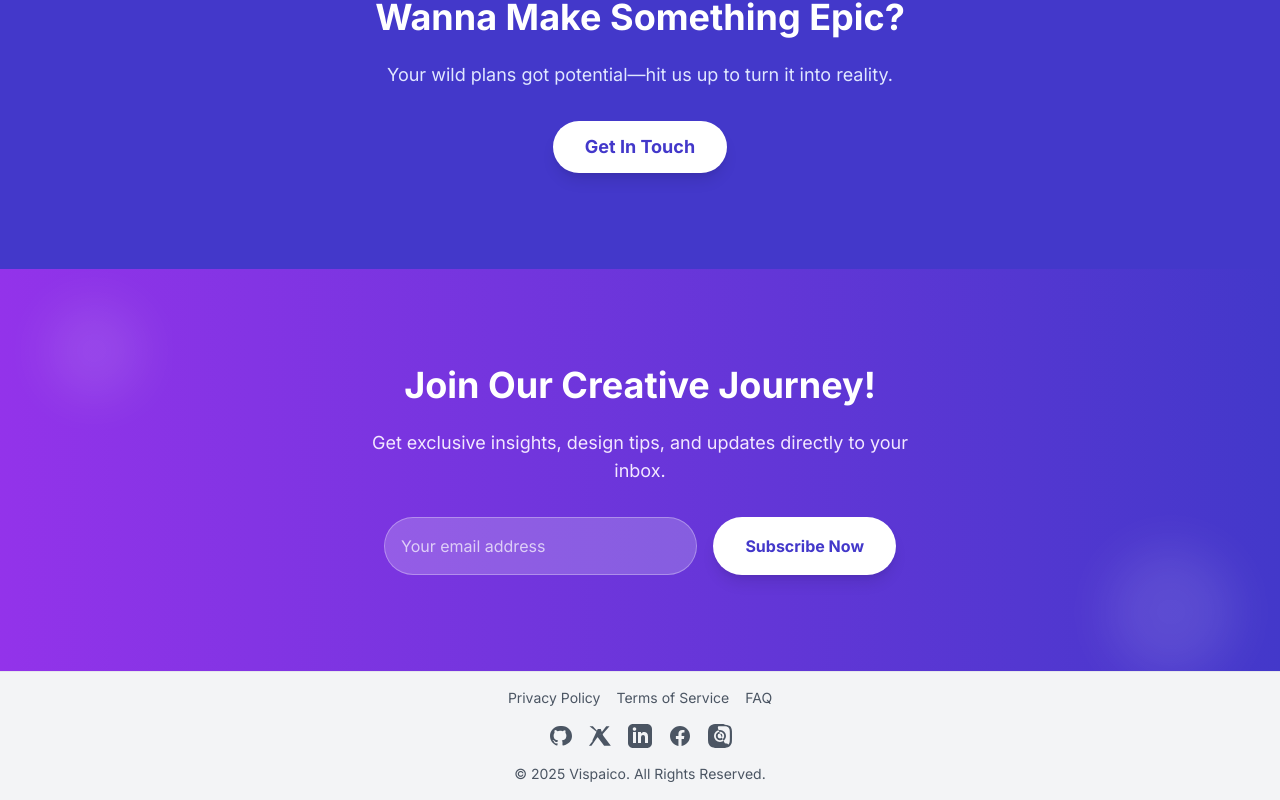
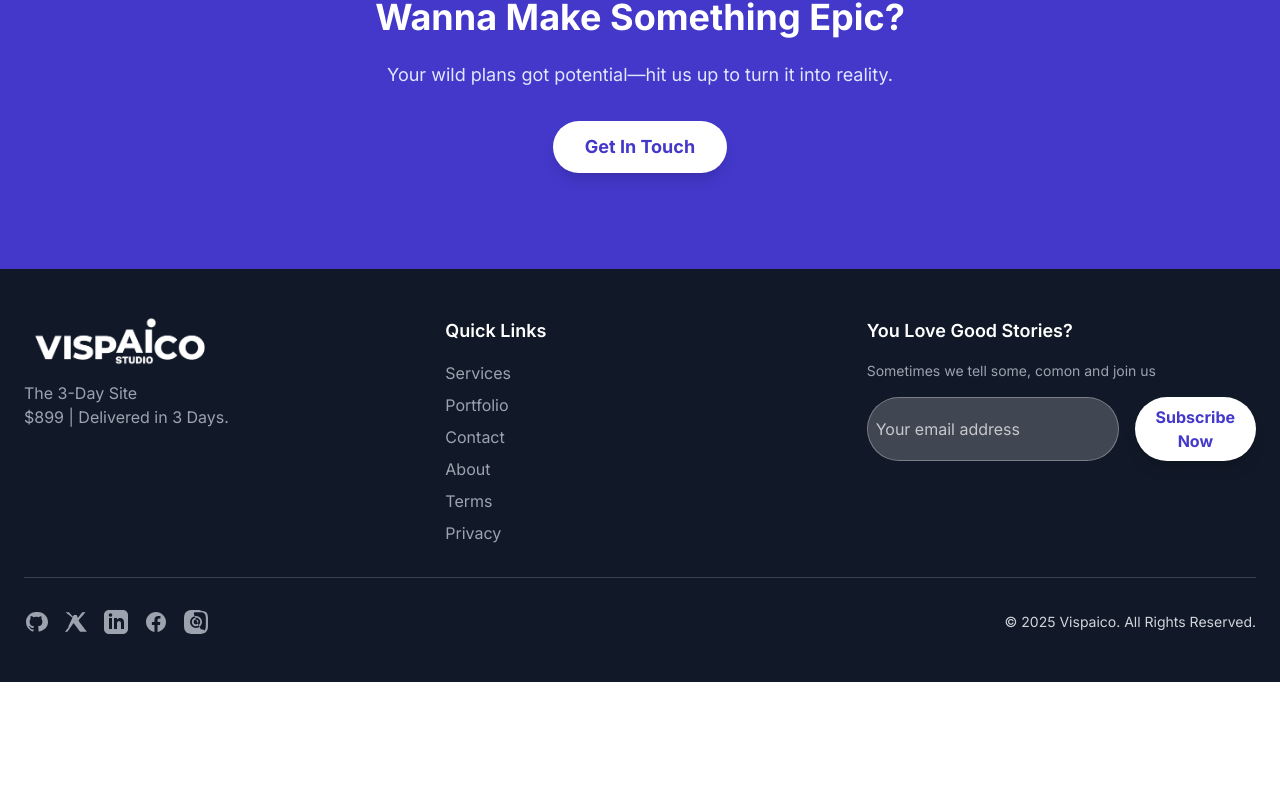
Before and after one commit to Vispaico/vispaico-frontend, a Next.js app: page / in a window 1280 px wide. Shown: the part 3981-4781 px from the top of the page. After the commit the page ends 4663 px from the top, so only its background shows below. Built offline with nearby package versions, Linux system fonts and the light colour scheme; no server answers.

Commit message:
Footer additions

```diff
--- a/src/app/page.tsx
+++ b/src/app/page.tsx
@@ -9,7 +9,6 @@ import HomeFeaturedWork from '@/components/HomeFeaturedWork';
 import HomeProcessHighlight from '@/components/HomeProcessHighlight';
 import HomeTrustBlock from '@/components/HomeTrustBlock';
 import HomeContactCTA from '@/components/HomeContactCTA';
-import Newsletter from '@/components/Newsletter';
 // --------------------------------------------
 
 export default function Home() {
@@ -35,7 +34,6 @@ export default function Home() {
       <HomeProcessHighlight />
       <HomeTrustBlock />
       <HomeContactCTA />
-      <Newsletter />
       {/* ---------------------------------------------------- */}
 
     </> // End Root Fragment
--- a/src/components/Footer.tsx
+++ b/src/components/Footer.tsx
@@ -1,5 +1,7 @@
 import React from 'react';
 import Link from 'next/link';
+import Image from 'next/image';
+import Newsletter from '@/components/Newsletter';
 
 interface FooterProps {
     siteTitle?: string;
@@ -7,47 +9,57 @@ interface FooterProps {
 
 const Footer: React.FC<FooterProps> = ({ siteTitle = "VispaiCo" }) => {
     return (
-        <footer className="bg-gray-100 dark:bg-gray-800 border-t border-gray-200 dark:border-gray-700">
-            <div className="container mx-auto px-6 py-4 text-center text-sm text-gray-600 dark:text-gray-400">
-                <div className="flex flex-col md:flex-row justify-center items-center space-y-2 md:space-y-0 md:space-x-4 mb-4">
-                    <Link href="/privacy" className="text-gray-600 hover:text-gray-900 dark:text-gray-400 dark:hover:text-white transition-colors duration-300">
-                        Privacy Policy
-                    </Link>
-                    <Link href="/terms" className="text-gray-600 hover:text-gray-900 dark:text-gray-400 dark:hover:text-white transition-colors duration-300">
-                        Terms of Service
-                    </Link>
-                    <Link href="/faq" className="text-gray-600 hover:text-gray-900 dark:text-gray-400 dark:hover:text-white transition-colors duration-300">
-                        FAQ
-                    </Link>
+        <footer className="bg-gray-900 text-gray-300 py-12">
+            <div className="container mx-auto px-6">
+                <div className="grid grid-cols-1 md:grid-cols-3 gap-8 mb-8">
+                    {/* Column 1: Logo and Mission */}
+                    <div className="col-span-1 text-center md:text-left">
+                        <div className="relative h-12 w-48 mx-auto md:mx-0 mb-4">
+                            <Image src="/logos/vispaico wh logo.svg" alt="VispaiCo Logo" fill style={{ objectFit: 'contain' }} />
+                        </div>
+                        <p className="text-gray-400 text-mb-4">The 3-Day Site <br /> $899 | Delivered in 3 Days.</p>
+                    </div>
+
+                    {/* Column 2: Navigation Links */}
+                    <div className="col-span-1 text-center md:text-left">
+                        <h3 className="text-lg font-semibold text-white mb-4">Quick Links</h3>
+                        <ul className="space-y-2">
+                            <li><Link href="/services" className="text-gray-400 hover:text-white transition-colors duration-300">Services</Link></li>
+                            <li><Link href="/portfolio" className="text-gray-400 hover:text-white transition-colors duration-300">Portfolio</Link></li>
+                            <li><Link href="/contact" className="text-gray-400 hover:text-white transition-colors duration-300">Contact</Link></li>
+                            <li><Link href="/about" className="text-gray-400 hover:text-white transition-colors duration-300">About</Link></li>
+                            <li><Link href="/terms" className="text-gray-400 hover:text-white transition-colors duration-300">Terms</Link></li>
+                            <li><Link href="/privacy" className="text-gray-400 hover:text-white transition-colors duration-300">Privacy</Link></li>
+                        </ul>
+                    </div>
+
+                    {/* Column 3: Newsletter Signup */}
+                    <div className="col-span-1 text-center md:text-left">
+                        <Newsletter />
+                    </div>
                 </div>
-                <div className="flex justify-center space-x-4 mb-4">
-                    <a href="https://github.com/Vispaico" target="_blank" rel="noopener noreferrer" aria-label="GitHub">
-                        <svg className="h-6 w-6 text-gray-600 hover:text-gray-900 dark:text-gray-400 dark:hover:text-white transition-colors duration-300" fill="currentColor" viewBox="0 0 24 24" aria-hidden="true">
-                            <path fillRule="evenodd" d="M12 2C6.477 2 2 6.477 2 12c0 4.419 2.865 8.165 6.839 9.485.5.092.682-.217.682-.483 0-.237-.009-.868-.014-1.703-2.782.604-3.369-1.34-3.369-1.34-.454-1.156-1.11-1.464-1.11-1.464-.908-.618.069-.606.069-.606 1.003.07 1.531 1.03 1.531 1.03.892 1.529 2.341 1.089 2.91.833.091-.647.35-1.089.636-1.338-2.22-.253-4.555-1.116-4.555-4.949 0-1.092.39-1.984 1.029-2.682-.103-.253-.446-1.27.098-2.65 0 0 .84-.268 2.75 1.025A9.564 9.564 0 0112 6.844c.85.004 1.705.115 2.504.337 1.909-1.293 2.747-1.025 2.747-1.025.546 1.38.202 2.398.099 2.65.64.698 1.028 1.59 1.028 2.682 0 3.841-2.339 4.69-4.566 4.943.359.309.678.92.678 1.855 0 1.338-.012 2.419-.012 2.747 0 .268.18.579.688.482C21.137 20.16 24 16.419 24 12c0-5.523-4.477-10-10-10z" clipRule="evenodd" />
-                        </svg>
-                    </a>
-                    <a href="https://x.com/vispaico" target="_blank" rel="noopener noreferrer" aria-label="X (formerly Twitter)">
-                        <svg className="h-6 w-6 text-gray-600 hover:text-gray-900 dark:text-gray-400 dark:hover:text-white transition-colors duration-300" fill="currentColor" viewBox="0 0 24 24" aria-hidden="true">
-                            <path d="M18.244 2.25h3.308l-7.227 8.26 8.502 11.24H16.13l-6.57-8.689L3.44 21.75H.98L10.69 9.457L1.54 2.25H4.85L12.083 10.272L18.244 2.25zm-1.17 17.549L12.083 9.77l-5.209 6.89H4.24L9.772 5.01h2.953L18.244 19.799h-1.17z" />
-                        </svg>
-                    </a>
-                    <a href="https://www.linkedin.com/company/vispaico/" target="_blank" rel="noopener noreferrer" aria-label="LinkedIn">
-                        <svg className="h-6 w-6 text-gray-600 hover:text-blue-700 dark:text-gray-400 dark:hover:text-blue-500 transition-colors duration-300" fill="currentColor" viewBox="0 0 24 24" aria-hidden="true">
-                            <path fillRule="evenodd" d="M19 0h-14c-2.761 0-5 2.239-5 5v14c0 2.761 2.239 5 5 5h14c2.762 0 5-2.239 5-5v-14c0-2.761-2.238-5-5-5zm-11 19h-3v-11h3v11zm-1.5-12.268c-.966 0-1.75-.79-1.75-1.764s.784-1.764 1.75-1.764 1.75.79 1.75 1.764-.783 1.764-1.75 1.764zm13.5 12.268h-3v-5.604c0-3.368-4-3.113-4 0v5.604h-3v-11h3v1.765c1.396-2.586 7-2.777 7 2.476v6.759z" clipRule="evenodd" />
-                        </svg>
-                    </a>
-                    <a href="https://www.facebook.com/vispaico/" target="_blank" rel="noopener noreferrer" aria-label="Facebook">
-                        <svg className="h-6 w-6 text-gray-600 hover:text-blue-600 dark:text-gray-400 dark:hover:text-blue-400 transition-colors duration-300" fill="currentColor" viewBox="0 0 24 24" aria-hidden="true">
-                            <path fillRule="evenodd" d="M22 12c0-5.523-4.477-10-10-10S2 6.477 2 12c0 4.991 3.657 9.128 8.438 9.878v-6.987h-2.54V12h2.54V9.797c0-2.506 1.492-3.89 3.777-3.89 1.094 0 2.238.195 2.238.195v2.46h-1.26c-1.243 0-1.63.771-1.63 1.562V12h2.773l-.443 2.89h-2.33V22C18.343 21.128 22 16.991 22 12z" clipRule="evenodd" />
-                        </svg>
-                    </a>
-                    <a href="https://www.instagram.com/vispaico/" target="_blank" rel="noopener noreferrer" aria-label="Instagram">
-                        <svg className="h-6 w-6 text-gray-600 hover:text-pink-600 dark:text-gray-400 dark:hover:text-pink-400 transition-colors duration-300" fill="currentColor" viewBox="0 0 24 24" aria-hidden="true">
-                            <path fillRule="evenodd" d="M12 0C8.74 0 8.333.014 7.053.072 5.775.132 4.905.333 4.14.63c-.789.306-1.459.717-2.126 1.384S.935 3.35.63 4.14C.333 4.905.131 5.775.072 7.053.014 8.333 0 8.74 0 12s.014 3.667.072 4.947c.06 1.278.261 2.148.558 2.913.306.788.717 1.459 1.384 2.126.667.666 1.336 1.079 2.126 1.384.765.297 1.635.499 2.913.558C8.333 23.986 8.74 24 12 24s3.667-.014 4.947-.072c1.278-.06 2.148-.262 2.913-.558.788-.306 1.459-.718 2.126-1.384.666-.667 1.079-1.335 1.384-2.126.297-.765.499-1.635.558-2.913.058-1.278.072-1.687.072-4.947s-.014-3.667-.072-4.947c-.06-1.278-.262-2.148-.558-2.913-.306-.789-.718-1.459-1.384-2.126C21.35 1.935 20.682 1.522 19.892 1.216c-.765-.297-1.635-.499-2.913-.558C15.667.014 15.26 0 12 0zm0 2.16c3.2 0 3.585.016 4.85.071 1.17.055 1.805.249 2.227.415.562.217.96.477 1.382.899.42.42.68.818.899 1.382.164.422.359 1.057.415 2.227.056 1.265.07 1.65.07 4.85s-.014 3.585-.07 4.85c-.056 1.17-.25 1.805-.415 2.227-.217.562-.477.96-.899 1.382-.42.42-.818-.68-1.382-.899-.422.164-1.057-.359-2.227-.415C8.415 2.176 8.805 2.16 12 2.16zM12 6a6 6 0 100 12 6 6 0 000-12zm0 1.8A4.2 4.2 0 1112 16.2a4.2 4.2 0 010-8.4zm0 1.8a2.4 2.4 0 100 4.8 2.4 2.4 0 000-4.8z" clipRule="evenodd" />
-                        </svg>
-                    </a>
+
+                {/* Social Icons and Copyright */}
+                <div className="border-t border-gray-700 pt-8 flex flex-col md:flex-row justify-between items-center text-sm">
+                    <div className="flex space-x-4 mb-4 md:mb-0">
+                        <a href="https://github.com/Vispaico" target="_blank" rel="noopener noreferrer" aria-label="GitHub" className="text-gray-400 hover:text-white transition-colors duration-300">
+                            <svg className="h-6 w-6" fill="currentColor" viewBox="0 0 24 24" aria-hidden="true"><path fillRule="evenodd" d="M12 2C6.477 2 2 6.477 2 12c0 4.419 2.865 8.165 6.839 9.485.5.092.682-.217.682-.483 0-.237-.009-.868-.014-1.703-2.782.604-3.369-1.34-3.369-1.34-.454-1.156-1.11-1.464-1.11-1.464-.908-.618.069-.606.069-.606 1.003.07 1.531 1.03 1.531 1.03.892 1.529 2.341 1.089 2.91.833.091-.647.35-1.089.636-1.338-2.22-.253-4.555-1.116-4.555-4.949 0-1.092.39-1.984 1.029-2.682-.103-.253-.446-1.27.098-2.65 0 0 .84-.268 2.75 1.025A9.564 9.564 0 0112 6.844c.85.004 1.705.115 2.504.337 1.909-1.293 2.747-1.025 2.747-1.025.546 1.38.202 2.398.099 2.65.64.698 1.028 1.59 1.028 2.682 0 3.841-2.339 4.69-4.566 4.943.359.309.678.92.678 1.855 0 1.338-.012 2.419-.012 2.747 0 .268.18.579.688.482C21.137 20.16 24 16.419 24 12c0-5.523-4.477-10-10-10z" clipRule="evenodd" /></svg>
+                        </a>
+                        <a href="https://x.com/vispaico" target="_blank" rel="noopener noreferrer" aria-label="X (formerly Twitter)" className="text-gray-400 hover:text-white transition-colors duration-300">
+                            <svg className="h-6 w-6" fill="currentColor" viewBox="0 0 24 24" aria-hidden="true"><path d="M18.244 2.25h3.308l-7.227 8.26 8.502 11.24H16.13l-6.57-8.689L3.44 21.75H.98L10.69 9.457L1.54 2.25H4.85L12.083 10.272L18.244 2.25zm-1.17 17.549L12.083 9.77l-5.209 6.89H4.24L9.772 5.01h2.953L18.244 19.799h-1.17z" /></svg>
+                        </a>
+                        <a href="https://www.linkedin.com/company/vispaico/" target="_blank" rel="noopener noreferrer" aria-label="LinkedIn" className="text-gray-400 hover:text-white transition-colors duration-300">
+                            <svg className="h-6 w-6" fill="currentColor" viewBox="0 0 24 24" aria-hidden="true"><path fillRule="evenodd" d="M19 0h-14c-2.761 0-5 2.239-5 5v14c0 2.761 2.239 5 5 5h14c2.762 0 5-2.239 5-5v-14c0-2.761-2.238-5-5-5zm-11 19h-3v-11h3v11zm-1.5-12.268c-.966 0-1.75-.79-1.75-1.764s.784-1.764 1.75-1.764 1.75.79 1.75 1.764-.783 1.764-1.75 1.764zm13.5 12.268h-3v-5.604c0-3.368-4-3.113-4 0v5.604h-3v-11h3v1.765c1.396-2.586 7-2.777 7 2.476v6.759z" clipRule="evenodd" /></svg>
+                        </a>
+                        <a href="https://www.facebook.com/vispaico/" target="_blank" rel="noopener noreferrer" aria-label="Facebook" className="text-gray-400 hover:text-white transition-colors duration-300">
+                            <svg className="h-6 w-6" fill="currentColor" viewBox="0 0 24 24" aria-hidden="true"><path fillRule="evenodd" d="M22 12c0-5.523-4.477-10-10-10S2 6.477 2 12c0 4.991 3.657 9.128 8.438 9.878v-6.987h-2.54V12h2.54V9.797c0-2.506 1.492-3.89 3.777-3.89 1.094 0 2.238.195 2.238.195v2.46h-1.26c-1.243 0-1.63.771-1.63 1.562V12h2.773l-.443 2.89h-2.33V22C18.343 21.128 22 16.991 22 12z" clipRule="evenodd" /></svg>
+                        </a>
+                        <a href="https://www.instagram.com/vispaico/" target="_blank" rel="noopener noreferrer" aria-label="Instagram" className="text-gray-400 hover:text-white transition-colors duration-300">
+                            <svg className="h-6 w-6" fill="currentColor" viewBox="0 0 24 24" aria-hidden="true"><path fillRule="evenodd" d="M12 0C8.74 0 8.333.014 7.053.072 5.775.132 4.905.333 4.14.63c-.789.306-1.459.717-2.126 1.384S.935 3.35.63 4.14C.333 4.905.131 5.775.072 7.053.014 8.333 0 8.74 0 12s.014 3.667.072 4.947c.06 1.278.261 2.148.558 2.913.306.788.717 1.459 1.384 2.126.667.666 1.336 1.079 2.126 1.384.765.297 1.635.499 2.913.558C8.333 23.986 8.74 24 12 24s3.667-.014 4.947-.072c1.278-.06 2.148-.262 2.913-.558.788-.306 1.459-.718 2.126-1.384.666-.667 1.079-1.335 1.384-2.126.297-.765.499-1.635.558-2.913.058-1.278.072-1.687.072-4.947s-.014-3.667-.072-4.947c-.06-1.278-.262-2.148-.558-2.913-.306-.789-.718-1.459-1.384-2.126C21.35 1.935 20.682 1.522 19.892 1.216c-.765-.297-1.635-.499-2.913-.558C15.667.014 15.26 0 12 0zm0 2.16c3.2 0 3.585.016 4.85.071 1.17.055 1.805.249 2.227.415.562.217.96.477 1.382.899.42.42.68.818.899 1.382.164.422.359 1.057.415 2.227.056 1.265.07 1.65.07 4.85s-.014 3.585-.07 4.85c-.056 1.17-.25 1.805-.415 2.227-.217.562-.477.96-.899 1.382-.42.42-.818-.68-1.382-.899-.422.164-1.057-.359-2.227-.415C8.415 2.176 8.805 2.16 12 2.16zM12 6a6 6 0 100 12 6 6 0 000-12zm0 1.8A4.2 4.2 0 1112 16.2a4.2 4.2 0 010-8.4zm0 1.8a2.4 2.4 0 100 4.8 2.4 2.4 0 000-4.8z" clipRule="evenodd" /></svg>
+                        </a>
+                    </div>
+                    <p className="text-center md:text-right">&copy; {new Date().getFullYear()} {siteTitle}. All Rights Reserved.</p>
                 </div>
-                <p>© {new Date().getFullYear()} {siteTitle}. All Rights Reserved.</p>
             </div>
         </footer>
     );
--- a/src/components/Newsletter.tsx
+++ b/src/components/Newsletter.tsx
@@ -1,134 +1,54 @@
-// src/components/Newsletter.tsx (Updated)
 "use client";
 
 import React, { useState } from 'react';
-import { motion } from 'framer-motion';
 import { useCursor } from '@/context/CursorContext';
-
-const sectionVariants = {
-  hidden: { opacity: 0, y: 20 },
-  visible: { opacity: 1, y: 0, transition: { duration: 0.6 } }
-};
-
-const inputVariants = {
-  rest: { scale: 1 },
-  hover: { scale: 1.02, transition: { duration: 0.2 } }
-};
-
-const buttonVariants = {
-  rest: { scale: 1 },
-  hover: { scale: 1.05, transition: { duration: 0.2 } },
-  tap: { scale: 0.95 }
-};
 
 const Newsletter: React.FC = () => {
   const [email, setEmail] = useState('');
   const [message, setMessage] = useState('');
-  const [submitting, setSubmitting] = useState(false);
   const { setIsHoveringInteractive } = useCursor();
 
-  const handleSubmit = async (e: React.FormEvent<HTMLFormElement>) => {
+  const handleSubmit = async (e: React.FormEvent) => {
     e.preventDefault();
-    if (!email) {
-        setMessage('Please enter your email address.');
-        return;
-    }
-    setSubmitting(true);
     setMessage('Subscribing...');
-
-    // Get data from the form, including the honeypot
-    const formData = new FormData(e.currentTarget);
-    const data = Object.fromEntries(formData.entries());
-
     try {
-        const response = await fetch("/api/submit-form", {
-            method: 'POST',
-            headers: { 'Content-Type': 'application/json' },
-            body: JSON.stringify({
-                ...data,
-                formType: 'newsletter',
-            }),
-        });
-
-        if (response.ok) {
-            setMessage('Thanks for subscribing!');
-            setEmail(''); // Clear the input on success
-        } else {
-            const errorData = await response.json();
-            throw new Error(errorData.error || 'Failed to subscribe.');
-        }
-    } catch (error: unknown) {
-        const errorMessage = error instanceof Error ? error.message : 'An unknown network error occurred.';
-        setMessage(`Oops! ${errorMessage}`);
-        console.error('Newsletter subscription error:', error);
-    } finally {
-        setSubmitting(false);
+      // In a real application, you would send this to your backend/newsletter service
+      console.log('Subscribing email:', email);
+      await new Promise(resolve => setTimeout(resolve, 1500)); // Simulate API call
+      setMessage('Thanks for subscribing!');
+      setEmail('');
+    } catch (error) {
+      setMessage('Failed to subscribe. Please try again.');
+      console.error('Newsletter subscription error:', error);
     }
   };
 
   return (
-    <motion.section
-      className="py-16 md:py-24 bg-gradient-to-r from-purple-600 to-indigo-700 text-white overflow-hidden relative"
-      initial="hidden"
-      whileInView="visible"
-      viewport={{ once: true, amount: 0.3 }}
-      variants={sectionVariants}
-    >
-      {/* Background elements */}
-      <motion.div
-        className="absolute top-10 left-10 w-24 h-24 bg-white bg-opacity-10 rounded-full filter blur-xl"
-        animate={{ y: [0, -20, 0], x: [0, 20, 0] }}
-        transition={{ duration: 8, repeat: Infinity, ease: "easeInOut" }}
-      ></motion.div>
-      <motion.div
-        className="absolute bottom-5 right-5 w-32 h-32 bg-white bg-opacity-10 rounded-full filter blur-xl"
-        animate={{ y: [0, 30, 0], x: [0, -30, 0] }}
-        transition={{ duration: 10, repeat: Infinity, ease: "easeInOut" }}
-      ></motion.div>
-
-      <div className="container mx-auto px-6 text-center relative z-10">
-        <h2 className="text-3xl md:text-4xl font-bold mb-6">Join Our Creative Journey!</h2>
-        <p className="text-lg text-purple-100 mb-8 max-w-xl mx-auto">
-          Get exclusive insights, design tips, and updates directly to your inbox.
-        </p>
+    <div className="text-center md:text-left">
+        <h3 className="text-lg font-semibold text-white mb-4">You Love Good Stories?</h3>
+        <p className="text-gray-400 text-sm mb-4">Sometimes we tell some, comon and join us</p>
         <form onSubmit={handleSubmit} className="max-w-lg mx-auto flex flex-col sm:flex-row gap-4">
-          <motion.input
+          <input
             type="email"
-            name="email"
             placeholder="Your email address"
-            className="flex-grow p-4 rounded-full bg-white bg-opacity-20 border border-white border-opacity-30 text-white placeholder-white placeholder-opacity-70 focus:outline-none focus:ring-2 focus:ring-white focus:ring-opacity-50 transition duration-300 disabled:opacity-50"
+            className="flex-grow p-2 rounded-full bg-white bg-opacity-20 border border-white border-opacity-30 text-white placeholder-white placeholder-opacity-70 focus:outline-none focus:ring-2 focus:ring-white focus:ring-opacity-50 transition duration-300"
             value={email}
             onChange={(e) => setEmail(e.target.value)}
             required
-            disabled={submitting}
-            variants={inputVariants}
-            whileHover="hover"
             onMouseEnter={() => setIsHoveringInteractive(true)}
             onMouseLeave={() => setIsHoveringInteractive(false)}
           />
-
-          {/* --- HONEYPOT SPAM PROTECTION --- */}
-          <div style={{ position: 'absolute', left: '-5000px' }} aria-hidden="true">
-            <input type="text" name="b_name" tabIndex={-1} defaultValue="" />
-          </div>
-          {/* --- END HONEYPOT --- */}
-
-          <motion.button
+          <button
             type="submit"
-            disabled={submitting}
-            className="bg-white text-indigo-700 font-bold py-4 px-8 rounded-full shadow-lg hover:bg-gray-100 transition duration-300 disabled:opacity-70 disabled:cursor-not-allowed"
-            variants={buttonVariants}
-            whileHover="hover"
-            whileTap="tap"
+            className="bg-white text-indigo-700 font-bold py-2 px-4 rounded-full shadow-lg hover:bg-gray-100 transition duration-300"
             onMouseEnter={() => setIsHoveringInteractive(true)}
             onMouseLeave={() => setIsHoveringInteractive(false)}
           >
-            {submitting ? 'Subscribing...' : 'Subscribe Now'}
-          </motion.button>
+            Subscribe Now
+          </button>
         </form>
-        {message && <p className={`mt-4 text-white text-sm ${message.includes('Oops') ? 'text-red-300' : ''}`}>{message}</p>}
+        {message && <p className="mt-4 text-white text-sm">{message}</p>}
       </div>
-    </motion.section>
   );
 };
 
```
